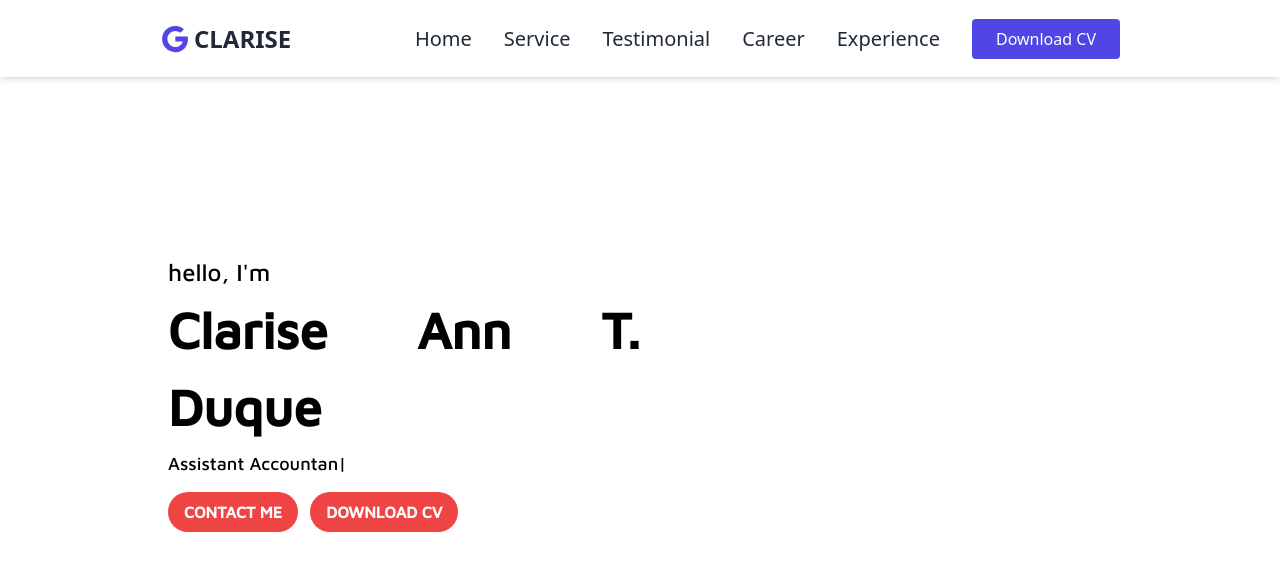
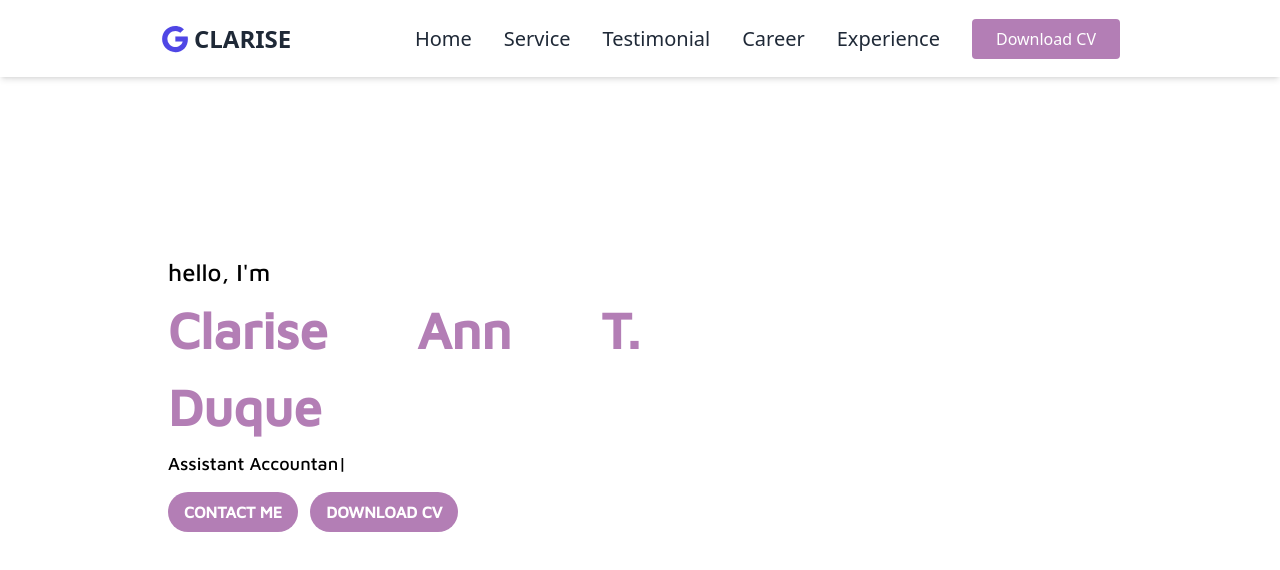
Before and after one commit to patrickeugenesacueza/Clarise-Portfolio, a React (Create React App) app in the folder portfolio/: page / in a window 1280 px wide. Shown: the top 570 px of the page. Built offline with nearby package versions, Linux system fonts and the light colour scheme.

Commit message:
Update: HeroSection/ Font Color Theme

```diff
--- a/portfolio/public/index.html
+++ b/portfolio/public/index.html
@@ -34,7 +34,7 @@
       work correctly both with client-side routing and a non-root public URL.
       Learn how to configure a non-root public URL by running `npm run build`.
     -->
-    <title>React App</title>
+    <title>Clarise's Portfolio</title>
   </head>
   <body>
     <noscript>You need to enable JavaScript to run this app.</noscript>
--- a/portfolio/src/components/Button.js
+++ b/portfolio/src/components/Button.js
@@ -2,7 +2,7 @@ import React from "react";
 
 export default function Button(props) {
   return (
-    <button className="bg-indigo-600 text-white normal py-2 px-6 rounded md:ml-8 hover:bg-indigo-400 duration-500">
+    <button className="bg-[#b37eb5] text-[#fff] normal py-2 px-6 rounded md:ml-8 hover:bg-[#b37eb5] duration-500">
       {props.children}
     </button>
   );
--- a/portfolio/src/components/pages/HeroSection.js
+++ b/portfolio/src/components/pages/HeroSection.js
@@ -6,7 +6,7 @@ export default function HeroSection(){
       <div className=" bg-[#fff] h-[100vh] pt-[5rem] px-0 flex md:px-[8rem]">
         <div className="w-full p-0 text-center md:w-1/2 md:text-justify flex flex-col py-44">
           <div className="font-maven text-2xl mb-1">hello, I'm</div>
-          <div className="font-maven text-[3.2rem] font-bold mb-1">
+          <div className="font-maven text-[3.2rem] font-bold mb-1 text-[#b37eb5]">
             Clarise Ann T. Duque
           </div>
           <TypeAnimation
@@ -24,10 +24,10 @@ export default function HeroSection(){
             repeat={Infinity}
           />
           <div className="flex">
-            <button className="px-4 py-2 bg-red-500 mt-3.5 font-bold font-maven text-[#fff] rounded-3xl mx-auto md:mx-0 md:mr-3 ">
+            <button className="px-4 py-2 bg-[#b37eb5] mt-3.5 font-bold font-maven text-[#fff] rounded-3xl mx-auto md:mx-0 md:mr-3 ">
               CONTACT ME
             </button>
-            <button className="px-4 py-2 bg-red-500 mt-3.5 font-bold font-maven text-[#fff] rounded-3xl mx-auto md:mx-0">
+            <button className="px-4 py-2 bg-[#b37eb5] mt-3.5 font-bold font-maven text-[#fff] rounded-3xl mx-auto md:mx-0">
               DOWNLOAD CV
             </button>
           </div>
```
